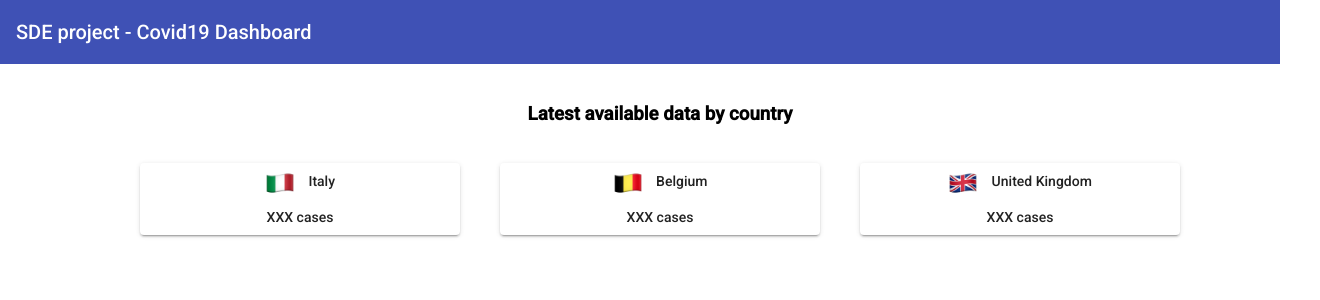
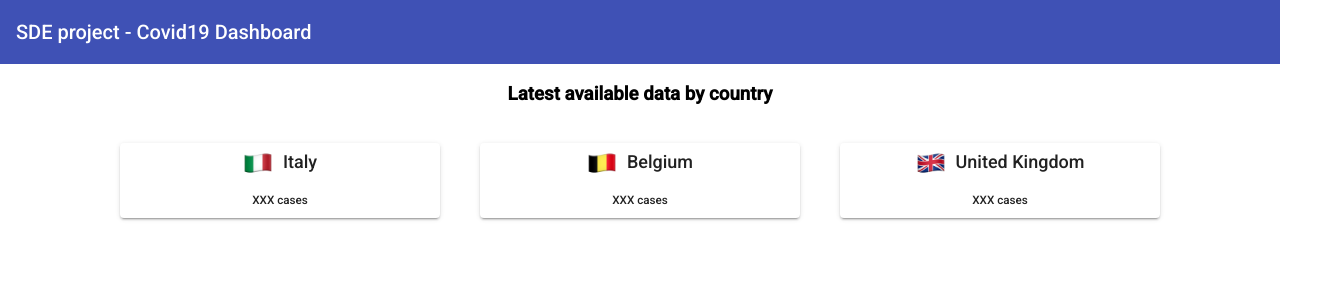
Before and after one commit to MassimoMengarda/sde-project, an Angular app in the folder frontend/: page / in a window 1280 px wide. Shown: the top 300 px of the page, 1320 px wide, since content can reach past the window. Built offline with nearby package versions, Linux system fonts and the light colour scheme.

Commit message:
Initial set up of country details part

```diff
--- a/frontend/src/app/app.component.scss
+++ b/frontend/src/app/app.component.scss
@@ -0,0 +1,4 @@
+.center {
+  width: 100%;
+  text-align: center;
+}
--- a/frontend/src/app/country-details/country-details.component.html
+++ b/frontend/src/app/country-details/country-details.component.html
@@ -1 +1,3 @@
-<p>{{country}}</p>
+<div class="center" *ngIf="!(selectedCountry==='')">
+  <h4>{{selectedCountry}} in details</h4>
+</div>
--- a/frontend/src/app/country-details/country-details.component.scss
+++ b/frontend/src/app/country-details/country-details.component.scss
@@ -0,0 +1,4 @@
+.center {
+  width: 100%;
+  text-align: center;
+}
--- a/frontend/src/app/country-details/country-details.component.ts
+++ b/frontend/src/app/country-details/country-details.component.ts
@@ -1,13 +1,24 @@
-import { Component, Input, OnInit } from '@angular/core';
+import { Component, Input, OnChanges } from '@angular/core';
 
 @Component({
   selector: 'app-country-details',
   templateUrl: './country-details.component.html',
   styleUrls: ['./country-details.component.scss']
 })
-export class CountryDetailsComponent {
+export class CountryDetailsComponent implements OnChanges{
   @Input() country: string;
+  public selectedCountry: string = '';
 
   public constructor() { }
 
+  public ngOnChanges(): void {
+    if (this.country === 'IT')
+      this.selectedCountry = 'Italy';
+    else if (this.country === 'BG')
+      this.selectedCountry = 'Belgium';
+    else if (this.country === 'UK')
+      this.selectedCountry = 'United Kingdom';
+  }
+
+
 }
--- a/frontend/src/app/country-selector/country-selector.component.html
+++ b/frontend/src/app/country-selector/country-selector.component.html
@@ -1,24 +1,19 @@
 <div class="center">
   <h3>Latest available data by country</h3>
   <button mat-raised-button (click)="setCurrentCountry('IT')" [disabled]="currentCountry==='IT'">
-    <img src="/assets/italyFlag.png" alt="Italy" height="30"/>
-    Italy<br>
-    XXX cases
+    <img src="/assets/italyFlag.png" alt="Italy" height="30" />
+    <span>Italy</span><br>
+    <small>XXX cases</small>
   </button>
   <button mat-raised-button (click)="setCurrentCountry('BG')" [disabled]="currentCountry==='BG'">
-    <img src="/assets/belgiumFlag.png" alt="Belgium" height="30"/>
-    Belgium<br>
-    XXX cases
+    <img src="/assets/belgiumFlag.png" alt="Belgium" height="30" />
+    <span>Belgium</span><br>
+    <small>XXX cases</small>
   </button>
   <button mat-raised-button (click)="setCurrentCountry('UK')" [disabled]="currentCountry==='UK'">
-    <img src="/assets/ukFlag.png" alt="UK" height="30"/>
-    United Kingdom<br>
-    XXX cases
+    <img src="/assets/ukFlag.png" alt="UK" height="30" />
+    <span>United Kingdom</span><br>
+    <small>XXX cases</small>
   </button>
-  <!-- <button mat-raised-button color="primary">Primary</button>
-  <button mat-raised-button color="accent">Accent</button>
-  <button mat-raised-button color="warn">Warn</button>
-  <button mat-raised-button disabled>Disabled</button> -->
-  <!-- <a mat-raised-button href="https://www.google.com/" target="_blank">Link</a> -->
 </div>
 <app-country-details [country]='currentCountry'></app-country-details>
--- a/frontend/src/app/country-selector/country-selector.component.scss
+++ b/frontend/src/app/country-selector/country-selector.component.scss
@@ -1,7 +1,3 @@
-div {
-  padding: 20px;
-}
-
 img {
   padding-right: 10px;
 }
@@ -15,3 +11,7 @@ button {
   width: 100%;
   text-align: center;
 }
+
+span {
+  font-size: large;
+}
```
